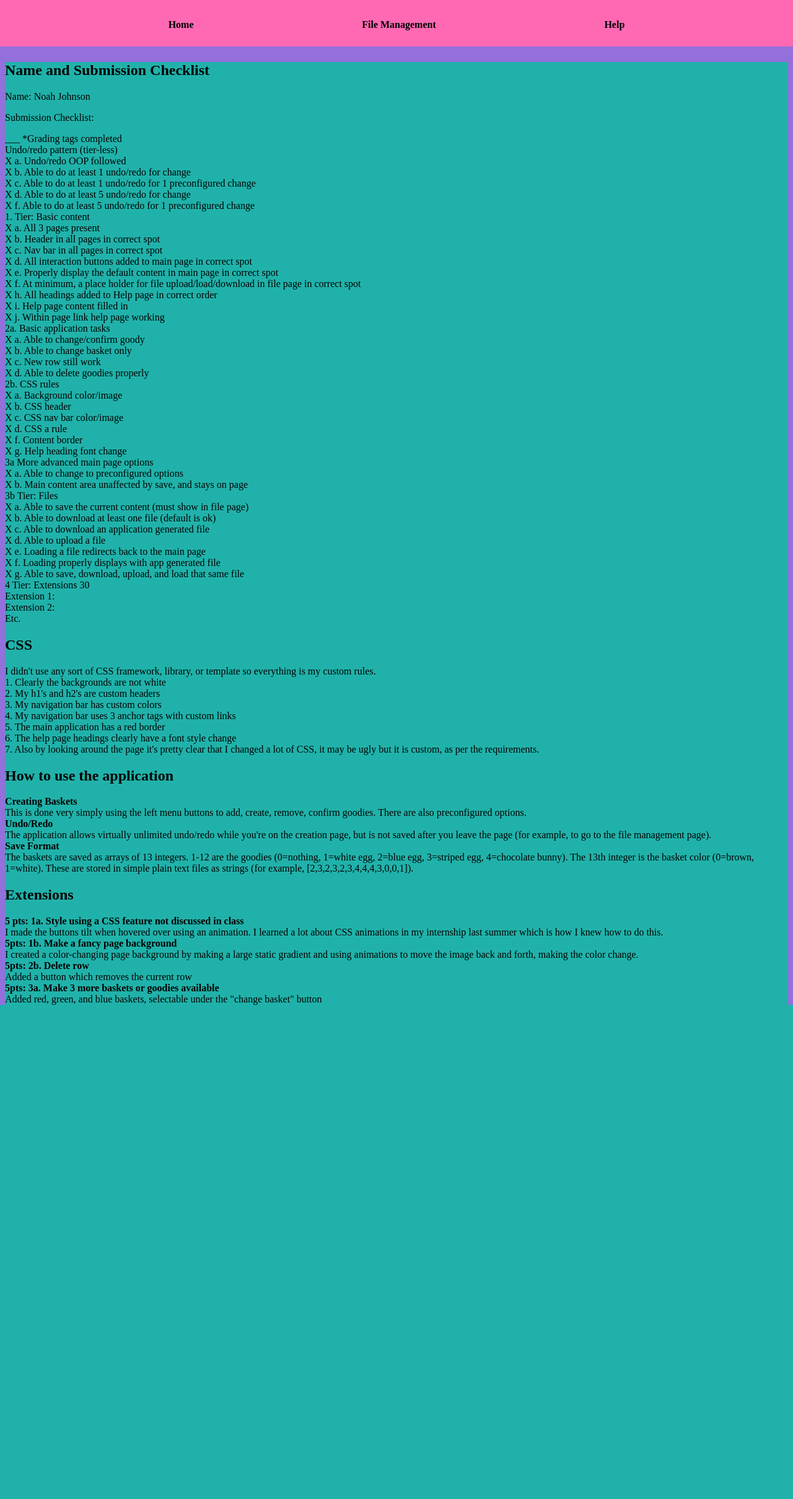
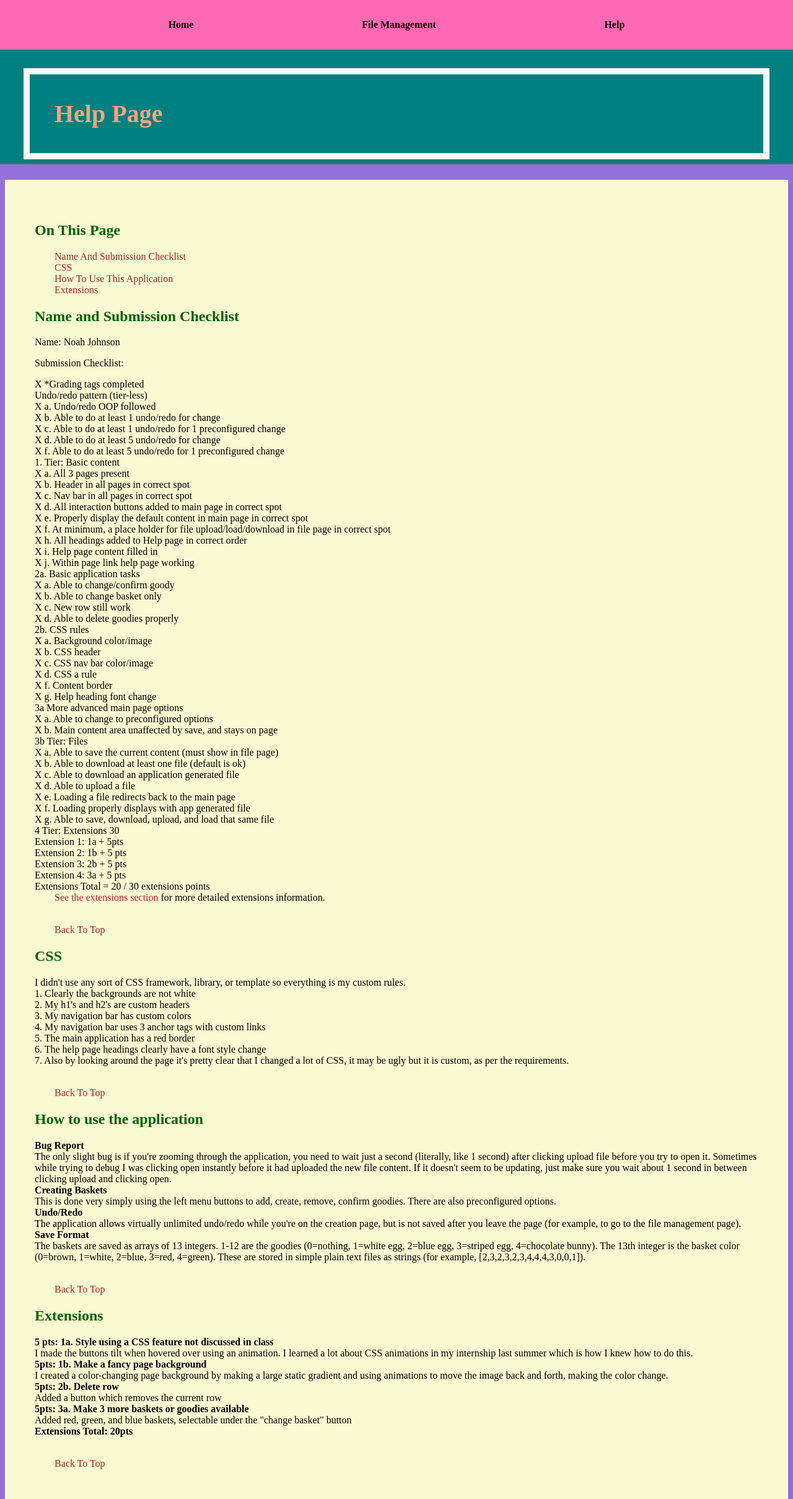
Before and after one commit to noah-johnson1810/gui-project-2, a PHP site: page /help.html in a window 1280 px wide. Shown: the whole page at 62% size. Before the commit the page ends 1621 px from the top, so only its background shows below. Run offline with PHP 8.4, Linux system fonts and the light colour scheme.

Commit message:
The hideous thing is complete

```diff
--- a/css/help.css
+++ b/css/help.css
@@ -2,11 +2,40 @@
  * Class: CSC 468
  * Description: CSS rules for the help page
  */
+body {
+  overflow-x: hidden;
+  background-color: teal;
+}
+
+h1 {
+  margin-top: 3em;
+  font-family: "Bookman Old Style", serif;
+  color: lightsalmon;
+  outline: 10px solid ghostwhite;
+  padding: 1em;
+}
+
+h2 {
+  color: darkgreen;
+  font-family: "Bookman Old Style", serif;
+}
+
+p {
+  font-family: "Bookman Old Style", serif;
+}
 
 .help-page-content-wrapper {
   display: block;
   position: relative;
-  top: 10vh;
-  background-color: lightseagreen;
+  top: 1em;
+  background-color: lightgoldenrodyellow;
   outline: 25px solid mediumpurple;
+  padding: 3em;
 }
+
+.help-page-content-wrapper a {
+  margin-left: 2em;
+  text-decoration: none;
+  color: firebrick;
+  font-family: "Bookman Old Style", serif;
+}
--- a/file-management.html
+++ b/file-management.html
@@ -20,7 +20,7 @@
 <div class="main-content">
   <div class="file-buttons-container">
     <div class="file-buttons">
-      <label for="filename">Enter Filename:</label>
+      <label for="filename">Enter Filename (the default is "savedBasket.txt"):</label>
       <input type="text" id="filename">
       <button id="upload-basket-button" onclick="loadFile()">Upload Basket</button>
     </div>
--- a/help.html
+++ b/help.html
@@ -16,11 +16,18 @@
   <a href="./file-management.html"> File Management</a>
   <a href="./help.html"> Help</a>
 </div>
+<h1> Help Page </h1>
 <div class="help-page-content-wrapper">
-  <h2>Name and Submission Checklist</h2>
+  <h2 id="content">On This Page</h2>
+  <a href="#checklist">Name And Submission Checklist</a><br/>
+  <a href="#css">CSS</a><br/>
+  <a href="#how-to-use">How To Use This Application</a><br/>
+  <a href="#extensions">Extensions</a><br/>
+
+  <h2 id="checklist">Name and Submission Checklist</h2>
   <p> Name: Noah Johnson </p>
   <p> Submission Checklist: </p>
-  <p> ___ *Grading tags completed <br/>
+  <p> X *Grading tags completed <br/>
 
     Undo/redo pattern (tier-less)<br/>
     X a. Undo/redo OOP followed<br/>
@@ -29,7 +36,7 @@
     X d. Able to do at least 5 undo/redo for change<br/>
     X f. Able to do at least 5 undo/redo for 1 preconfigured change<br/>
 
-    1.	Tier: Basic content<br/>
+    1. Tier: Basic content<br/>
     X a. All 3 pages present<br/>
     X b. Header in all pages in correct spot<br/>
     X c. Nav bar in all pages in correct spot<br/>
@@ -68,11 +75,16 @@
     X f. Loading properly displays with app generated file<br/>
     X g. Able to save, download, upload, and load that same file<br/>
 
-      4 Tier: Extensions	30<br/>
-      Extension 1: <!--<number> <points> <name>: <how to test/find if applicable>--><br/>
-      Extension 2: <!--<number> <points> <name>: <how to test/find if applicable>--><br/>
-        Etc. </p>
-  <h2>CSS</h2>
+    4 Tier: Extensions 30<br/>
+    Extension 1: 1a + 5pts<br/>
+    Extension 2: 1b + 5 pts<br/>
+    Extension 3: 2b + 5 pts<br/>
+    Extension 4: 3a + 5 pts<br/>
+    Extensions Total = 20 / 30 extensions points <br/>
+    <a href="#extensions">See the extensions section</a> for more detailed extensions information.
+    </p>
+  <br/><a href="#content">Back To Top</a>
+  <h2 id="css">CSS</h2>
   <p>
     I didn't use any sort of CSS framework, library, or template so everything is my custom rules. <br/>
     1. Clearly the backgrounds are not white<br/>
@@ -81,24 +93,40 @@
     4. My navigation bar uses 3 anchor tags with custom links<br/>
     5. The main application has a red border<br/>
     6. The help page headings clearly have a font style change<br/>
-    7. Also by looking around the page it's pretty clear that I changed a lot of CSS, it may be ugly but it is custom, as per the requirements.<br/>
+    7. Also by looking around the page it's pretty clear that I changed a lot of CSS, it may be ugly but it is custom,
+    as per the requirements.<br/>
   </p>
-  <h2>How to use the application</h2>
+  <br/><a href="#content">Back To Top</a>
+
+  <h2 id="how-to-use">How to use the application</h2>
   <p>
+    <b>Bug Report</b><br/>
+    The only slight bug is if you're zooming through the application, you need to wait just a second (literally, like 1
+    second) after clicking upload file before you try to open it. Sometimes while trying to debug I was clicking open
+    instantly before it had uploaded the new file content. If it doesn't seem to be updating, just make sure you wait
+    about 1 second in between clicking upload and clicking open. <br/>
     <b>Creating Baskets</b> <br/>
-    This is done very simply using the left menu buttons to add, create, remove, confirm goodies. There are also preconfigured options.<br/>
+    This is done very simply using the left menu buttons to add, create, remove, confirm goodies. There are also
+    preconfigured options.<br/>
     <b>Undo/Redo</b><br/>
-    The application allows virtually unlimited undo/redo while you're on the creation page, but is not saved after you leave the page (for example, to go to the file management page).<br/>
+    The application allows virtually unlimited undo/redo while you're on the creation page, but is not saved after you
+    leave the page (for example, to go to the file management page).<br/>
     <b>Save Format</b><br/>
-    The baskets are saved as arrays of 13 integers. 1-12 are the goodies (0=nothing, 1=white egg, 2=blue egg, 3=striped egg, 4=chocolate bunny). The 13th integer is the basket color (0=brown, 1=white). These are stored in simple plain text files as strings (for example, [2,3,2,3,2,3,4,4,4,3,0,0,1]).<br/>
+    The baskets are saved as arrays of 13 integers. 1-12 are the goodies (0=nothing, 1=white egg, 2=blue egg, 3=striped
+    egg, 4=chocolate bunny). The 13th integer is the basket color (0=brown, 1=white, 2=blue, 3=red, 4=green). These are
+    stored in simple plain text files as strings (for example, [2,3,2,3,2,3,4,4,4,3,0,0,1]).<br/>
   </p>
-  <h2>Extensions</h2>
+  <br/><a href="#content">Back To Top</a>
+
+  <h2 id="extensions">Extensions</h2>
   <p>
     <b>5 pts: 1a. Style using a CSS feature not discussed in class </b> <br/>
-    I made the buttons tilt when hovered over using an animation. I learned a lot about CSS animations in my internship last summer which is how I knew how to do this. <br/>
+    I made the buttons tilt when hovered over using an animation. I learned a lot about CSS animations in my internship
+    last summer which is how I knew how to do this. <br/>
 
     <b> 5pts: 1b. Make a fancy page background </b> <br/>
-    I created a color-changing page background by making a large static gradient and using animations to move the image back and forth,
+    I created a color-changing page background by making a large static gradient and using animations to move the image
+    back and forth,
     making the color change. <br/>
 
     <b> 5pts: 2b. Delete row </b><br/>
@@ -106,8 +134,9 @@
 
     <b> 5pts: 3a. Make 3 more baskets or goodies available </b><br/>
     Added red, green, and blue baskets, selectable under the "change basket" button <br/>
-
+    <b> Extensions Total: 20pts</b><br/>
   </p>
+  <br/><a href="#content">Back To Top</a>
 
 </div>
 </body>
--- a/js/caretaker.js
+++ b/js/caretaker.js
@@ -30,7 +30,6 @@ class Caretaker { // GRADING: MANAGE
    */
   saveBasket(basket) {
     this.baskets.push(new EasterBasketMemento(basket));
-    console.log("Just saved basket, the new array is " + this.baskets);
     this.currentBasket = this.baskets.length - 1;
   }
 
--- a/js/easter-basket.js
+++ b/js/easter-basket.js
@@ -102,7 +102,6 @@ class EasterBasket {
     } else if (this.basket.children[0].src.includes(this.greenBasketString)) {
       currentBasket.push(4);
     }
-
     // return completed basket
     return currentBasket;
   }
@@ -126,7 +125,6 @@ class EasterBasket {
   /* Description: removes the most recently placed egg in the basket
    */
   removeLastEgg() {
-
     // get index of last egg
     const index = 6 * this.currentRow + this.currentCol;
 
--- a/js/file-management.js
+++ b/js/file-management.js
@@ -50,7 +50,7 @@ function loadFile() {
   // create ne xhttp object
   let xhttp = new XMLHttpRequest();
 
-  // set the available basket to be what was in the server file
+  // set the available basket to be what is in the server file
   xhttp.onreadystatechange = function() {
     if (this.readyState === 4 && this.status === 200) {
       setAvailableBasket(filename, stringToIntArray(this.responseText));
@@ -82,6 +82,7 @@ function stringToIntArray(str) {
  * Parameters: arrayToSave - the array to be added to PHP cookies
  */
 function setCookiePHP(arrayToSave) {
+
   // create new xhttp request object
   let xhttp = new XMLHttpRequest();
 
@@ -104,6 +105,5 @@ function writeBasketToServer() {
   // set basket array to the available basket
   let basketArray = availableBasket.arr;
   form.elements["saveFile"].value = JSON.stringify(basketArray);
-  console.log("Writing this basket: " + form.elements["saveFile"].value);
   form.submit();
 }
--- a/php/get-cookie.php
+++ b/php/get-cookie.php
@@ -1,7 +1,3 @@
-// Author: Noah Johnson
-// Class: CSC 468
-// Description: PHP file to get and echo the value of the basket cookie
-
 <?php
 // Retrieve the value of the cookie
 $cookieValue = $_COOKIE["basket"];
--- a/php/get-file.php
+++ b/php/get-file.php
@@ -1,7 +1,3 @@
-// Author: Noah Johnson
-// Class: CSC 468
-// Description: PHP file to get the contents of the file savedBasket.txt
-
 <?php
 $fileName = 'savedBasket.txt';
 if (file_exists($fileName)) {
--- a/php/save-file.php
+++ b/php/save-file.php
@@ -1,7 +1,3 @@
-// Author: Noah Johnson
-// Class: CSC 468
-// Description: PHP file to save a basket file which is passed in as a parameter
-
 <?php
 $stringToSave = $_POST['saveFile'];
 $fileName = 'savedBasket.txt';
--- a/php/savedBasket.txt
+++ b/php/savedBasket.txt
@@ -1 +1 @@
-[2,2,2,2,2,3,0,0,0,0,0,0,4]
+[2,3,2,3,2,3,2,4,0,0,0,0,0]
--- a/php/savedBasket2.txt
+++ /dev/null
@@ -1 +0,0 @@
-[2,3,2,3,2,3,4,4,4,3,0,0,1]
```
Also changed, not shown: php/save-cookie.php (+1 -12 lines).
